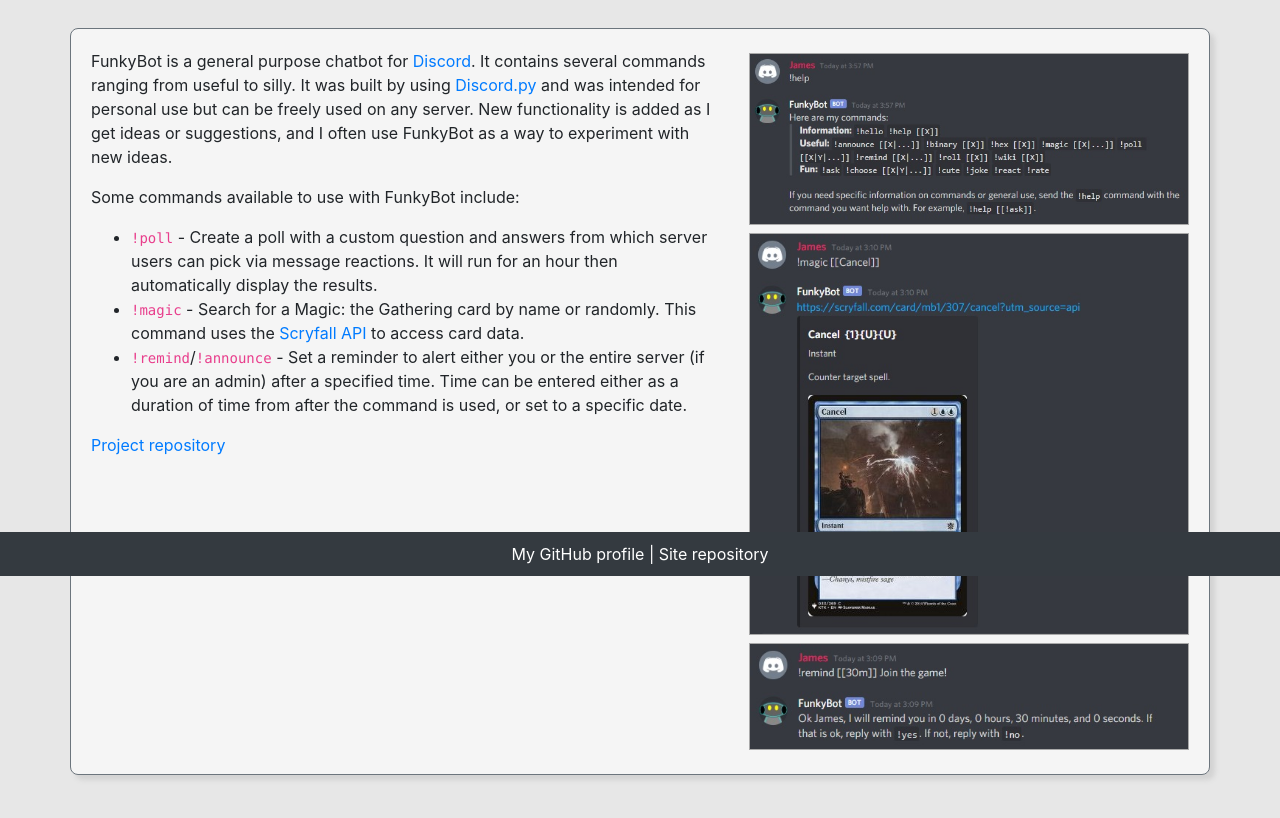
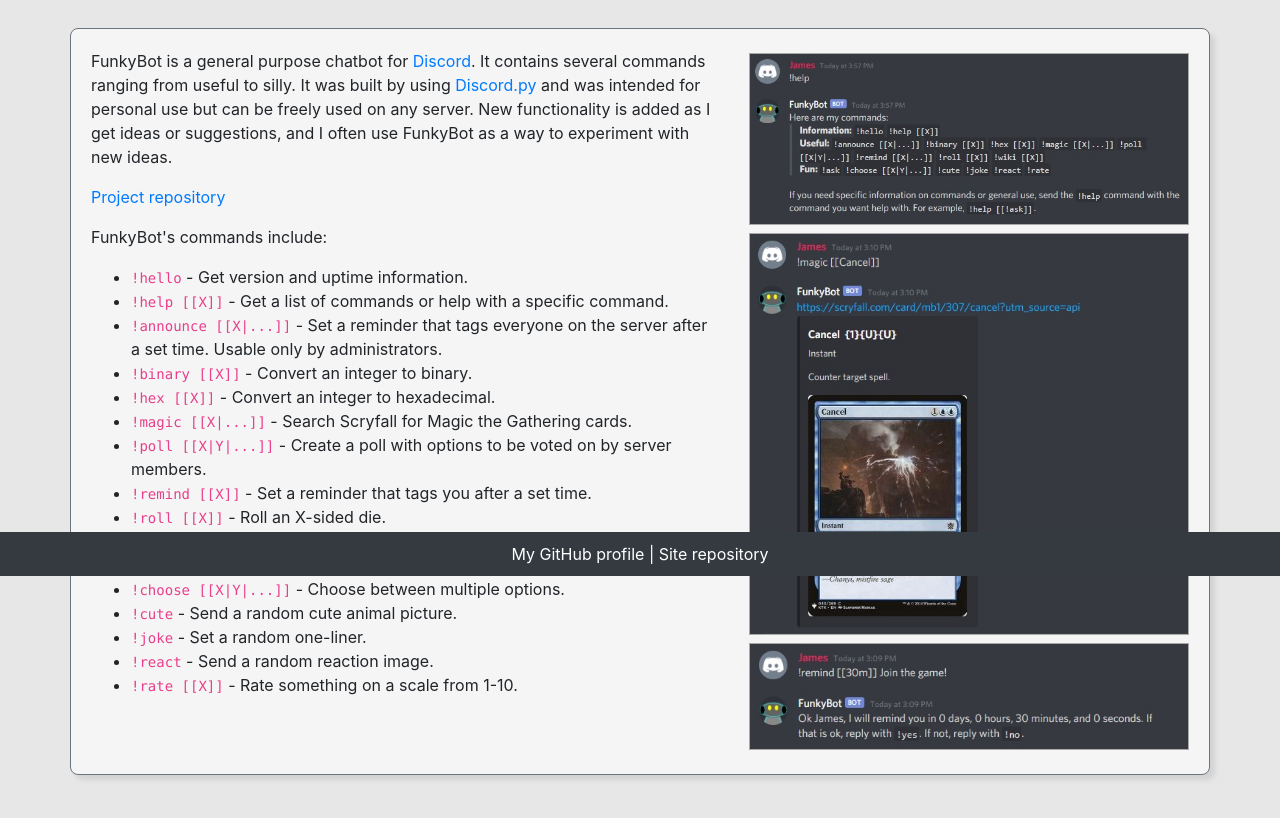
Before and after one commit to JamesNiedfeldt/jamesniedfeldt.github.io, a plain HTML site: page projects/funkybot.html in a window 1280 px wide. Shown: the part 224-1042 px from the top of the page. Drawn offline with nearby package versions, Linux system fonts and the light colour scheme.

Commit message:
Added all command information to FunkyBot's page

```diff
--- a/projects/funkybot.html
+++ b/projects/funkybot.html
@@ -37,28 +37,78 @@
                         </p>
 
                         <p>
-                            Some commands available to use with FunkyBot include:
+                            <a href="https://github.com/JamesNiedfeldt/FunkyBot" target="_blank">Project repository</a>
+                        </p>
+
+                        <p>
+                            FunkyBot's commands include:
                             <ul>
                                 <li>
-                                    <code>!poll</code> -
-                                    Create a poll with a custom question and answers from which server users can pick via message reactions.
-                                    It will run for an hour then automatically display the results.
+                                    <code>!hello</code> -
+                                    Get version and uptime information.
                                 </li>
                                 <li>
-                                    <code>!magic</code> -
-                                    Search for a Magic: the Gathering card by name or randomly.
-                                    This command uses the <a href="https://scryfall.com/docs/api" target="_blank">Scryfall API</a> to access card data.
+                                    <code>!help [[X]]</code> -
+                                    Get a list of commands or help with a specific command.
                                 </li>
                                 <li>
-                                    <code>!remind</code>/<code>!announce</code> -
-                                    Set a reminder to alert either you or the entire server (if you are an admin) after a specified time.
-                                    Time can be entered either as a duration of time from after the command is used, or set to a specific date.
+                                    <code>!announce [[X|...]]</code> -
+                                    Set a reminder that tags everyone on the server after a set time. Usable only by administrators.
+                                </li>
+                                <li>
+                                    <code>!binary [[X]]</code> -
+                                    Convert an integer to binary.
+                                </li>
+                                <li>
+                                    <code>!hex [[X]]</code> -
+                                    Convert an integer to hexadecimal.
+                                </li>
+                                <li>
+                                    <code>!magic [[X|...]]</code> -
+                                    Search Scryfall for Magic the Gathering cards.
+                                </li>
+                                <li>
+                                    <code>!poll [[X|Y|...]]</code> -
+                                    Create a poll with options to be voted on by server members.
+                                </li>
+                                <li>
+                                    <code>!remind [[X]]</code> -
+                                    Set a reminder that tags you after a set time.
+                                </li>
+                                <li>
+                                    <code>!roll [[X]]</code> -
+                                    Roll an X-sided die.
+                                </li>
+                                <li>
+                                    <code>!wiki [[X]]</code> -
+                                    Search Wikipedia for an article.
+                                </li>
+                                <li>
+                                    <code>!ask</code> -
+                                    Answer a yes or no question.
+                                </li>
+                                <li>
+                                    <code>!choose [[X|Y|...]]</code> -
+                                    Choose between multiple options.
+                                </li>
+                                <li>
+                                    <code>!cute</code> -
+                                    Send a random cute animal picture.
+                                </li>
+                                <li>
+                                    <code>!joke</code> -
+                                    Set a random one-liner.
+                                </li>
+                                <li>
+                                    <code>!react</code> -
+                                    Send a random reaction image.
+                                </li>
+                                <li>
+                                    <code>!rate [[X]]</code> -
+                                    Rate something on a scale from 1-10.
                                 </li>
                             </ul>
                         </p>
-
-                        <a href="https://github.com/JamesNiedfeldt/FunkyBot" target="_blank">Project repository</a>
-
                     </div>
 
                     <div class="col-sm-5">
```
